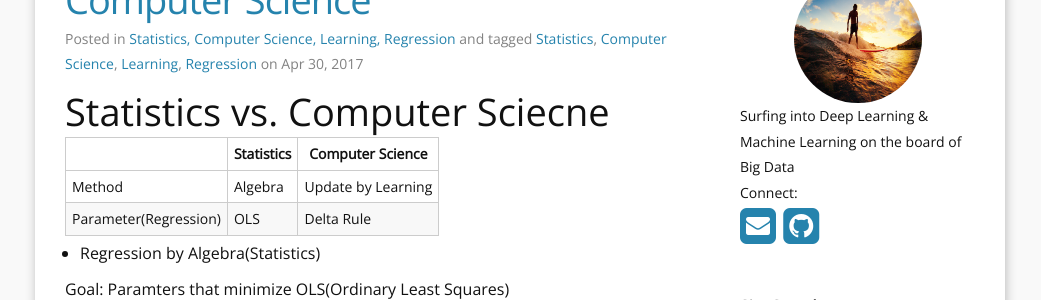
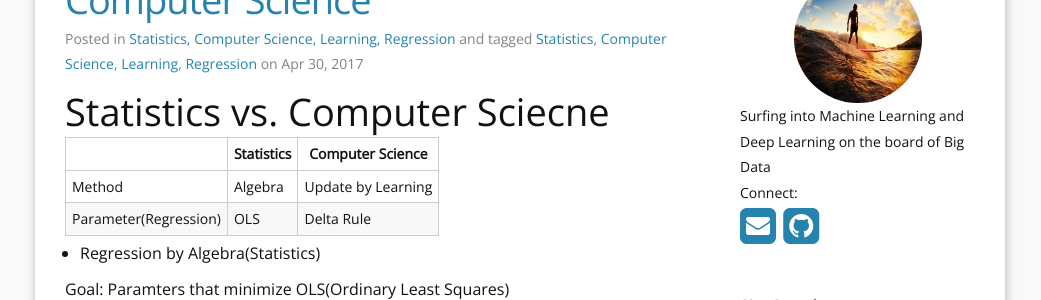
Before and after one commit to wonik/wonikjang.github.io, a Jekyll site: the page built from index.html, in a window 1280 px wide and 900 px high. Shown: the part 293-593 px from the top of the window, without its empty margins (120-1161 px from the left). Built offline with Jekyll 4.4.1, drawn with Linux system fonts in a browser that asks for light colours; nearby versions of some CDN libraries; the list of posts is cut into pages by our own code.

Commit message:
Update _config.yml

```diff
--- a/_config.yml
+++ b/_config.yml
@@ -4,7 +4,7 @@ tagline: Wonik's Machine & Deep Learning Blog
 author: Wonik Jang
 email: jwimsms@gmail.com
 description: "Deep Learning"
-keywords: "Wonik's Machine & Deep Learning Blog"
+keywords: "Wonik's Machine/Deep Learning Blog"
 baseurl: "" # the subpath of your site, e.g. /blog
 url: "https://wonikjang.github.io" # the base hostname & protocol for your site
 locale: en_us
@@ -13,7 +13,7 @@ locale: en_us
 github_username:  wonikjang
 disqus_shortname: wonikjang-github-io
 favicon:     "/images/favicon.ico"
-aboutme: Surfing into Deep Learning & Machine Learning on the board of Big Data
+aboutme: Surfing into Machine Learning and Deep Learning on the board of Big Data
 aboutme_photo: "/images/surfing.jpg"
 #google_analytics_key:  UA-93680824-1 # put YOUR key here to enable tracking! (blank to disable)
 
```
